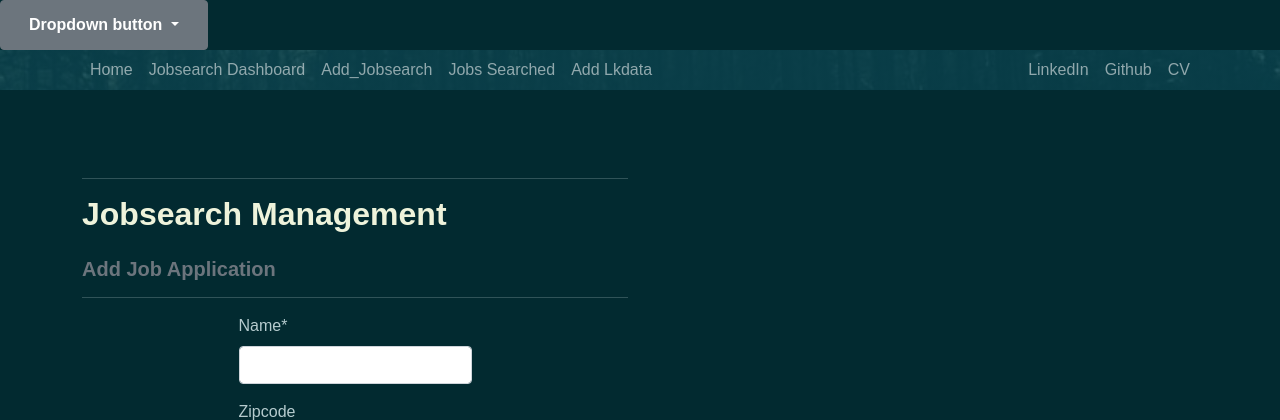
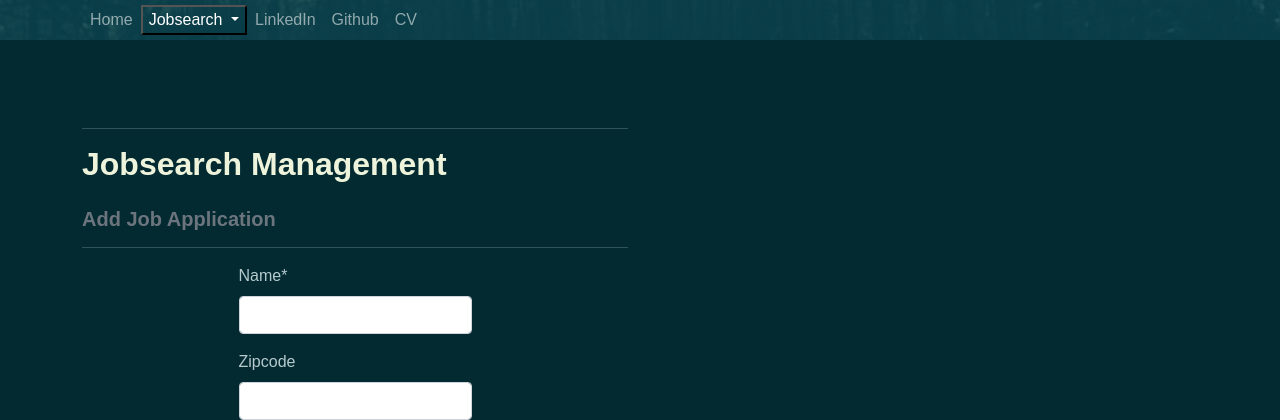
Before and after one commit to JWalshe86/career, a Django app: page /jobs/add_jobsearch/ in a window 1280 px wide. Shown: the top 420 px of the page. Run offline with Django 5.2, Linux system fonts and the light colour scheme; the visitor is signed in with stand-in values (Sample User, id 1); some libraries are stand-ins or nearby versions; some web fonts are replaced.

Commit message:
Add jobsearch dropdown

```diff
--- a/templates/base.html
+++ b/templates/base.html
@@ -35,16 +35,6 @@
 
     </head>
 <body data-bs-spy="scroll" data-bs-target=".navbar">
-<div class="dropdown">
-	  <button class="btn btn-secondary dropdown-toggle" type="button" id="dropdownMenuButton1" data-bs-toggle="dropdown" aria-expanded="false">
-		Dropdown button
-	  </button>
-	  <ul class="dropdown-menu" aria-labelledby="dropdownMenuButton1">
-		<li><a class="dropdown-item" href="#">Action</a></li>
-		<li><a class="dropdown-item" href="#">Another action</a></li>
-		<li><a class="dropdown-item" href="#">Something else here</a></li>
-	  </ul>
-	</div>
 
                                              <!-- NAVBAR -->
 
@@ -54,25 +44,32 @@
                 aria-controls="navbarNav" aria-expanded="false" aria-label="Toggle navigation">
                 <span class="navbar-toggler-icon"></span>
             </button>
-            <div class="collapse navbar-collapse justify-content-between" id="navbarNav">
+            <div class="collapse navbar-collapse" id="navbarNav">
                 <ul class="navbar-nav text-lg-center">
-
                     <li class="nav-item">
                         <a class="nav-link" href="http://127.0.0.1:8000/">Home</a>
                     </li>
+                </ul>
+               <div class="dropdown">
+	  <button class="navbar2 text-white dropdown-toggle" type="button" id="dropdownMenuButton1" data-bs-toggle="dropdown" aria-expanded="false">
+		Jobsearch
+	  </button>
+	  <ul class="dropdown-menu" aria-labelledby="dropdownMenuButton1">
                     <li class="nav-item">
-			    <a class="nav-link" href="{% url 'display_lkdata' %}">Jobsearch Dashboard</a>
+			    <a class="dropdown-item" href="{% url 'display_lkdata' %}">Jobsearch Dashboard</a>
                     </li>
                     <li class="nav-item">
-			    <a class="nav-link" href="{% url 'add_jobsearch' %}">Add_Jobsearch</a>
+			    <a class="dropdown-item" href="{% url 'add_jobsearch' %}">Add_Jobsearch</a>
                     </li>
                     <li class="nav-item">
-			    <a class="nav-link" href="{% url 'jobs_searched' %}">Jobs Searched</a>
+			    <a class="dropdown-item" href="{% url 'jobs_searched' %}">Jobs Searched</a>
                     </li>
                     <li class="nav-item">
-			    <a class="nav-link" href="{% url 'add_lkdata' %}">Add Lkdata</a>
+			    <a class="dropdown-item" href="{% url 'add_lkdata' %}">Add Lkdata</a>
                     </li>
-                </ul>
+
+	  </ul>
+	       </div>
                 <ul class="navbar-nav text-lg-center">
 
                     <li class="nav-item">
```
